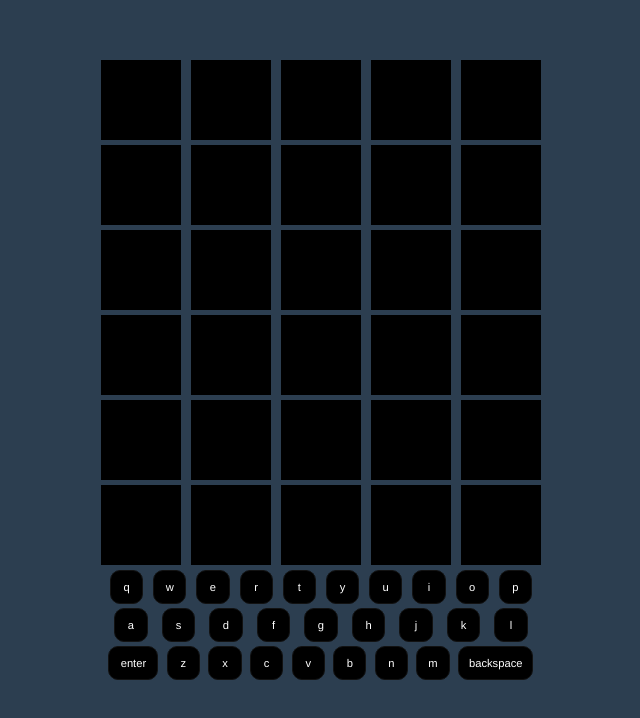
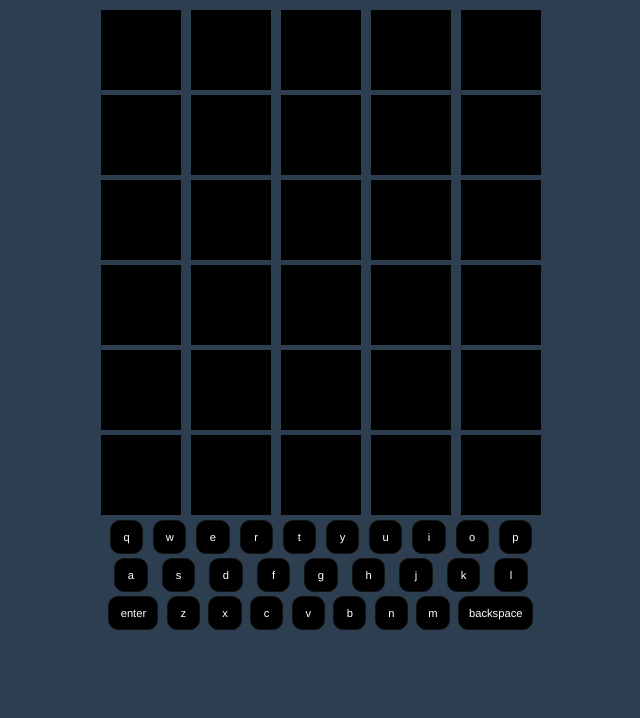
Before and after one commit to lernest/wordle, a Vue app: page / in a window 1280 px wide. Shown: the top 718 px of the page, without its empty margins (319-959 px from the left). Built offline with nearby package versions, Linux system fonts and the light colour scheme.

Commit message:
margin top

```diff
--- a/src/App.vue
+++ b/src/App.vue
@@ -154,7 +154,7 @@ export default {
   -moz-osx-font-smoothing: grayscale;
   text-align: center;
   color: #2c3e50;
-  margin-top: 60px;
+  margin-top: 10px;
   width: 100%;
 }
 
```
